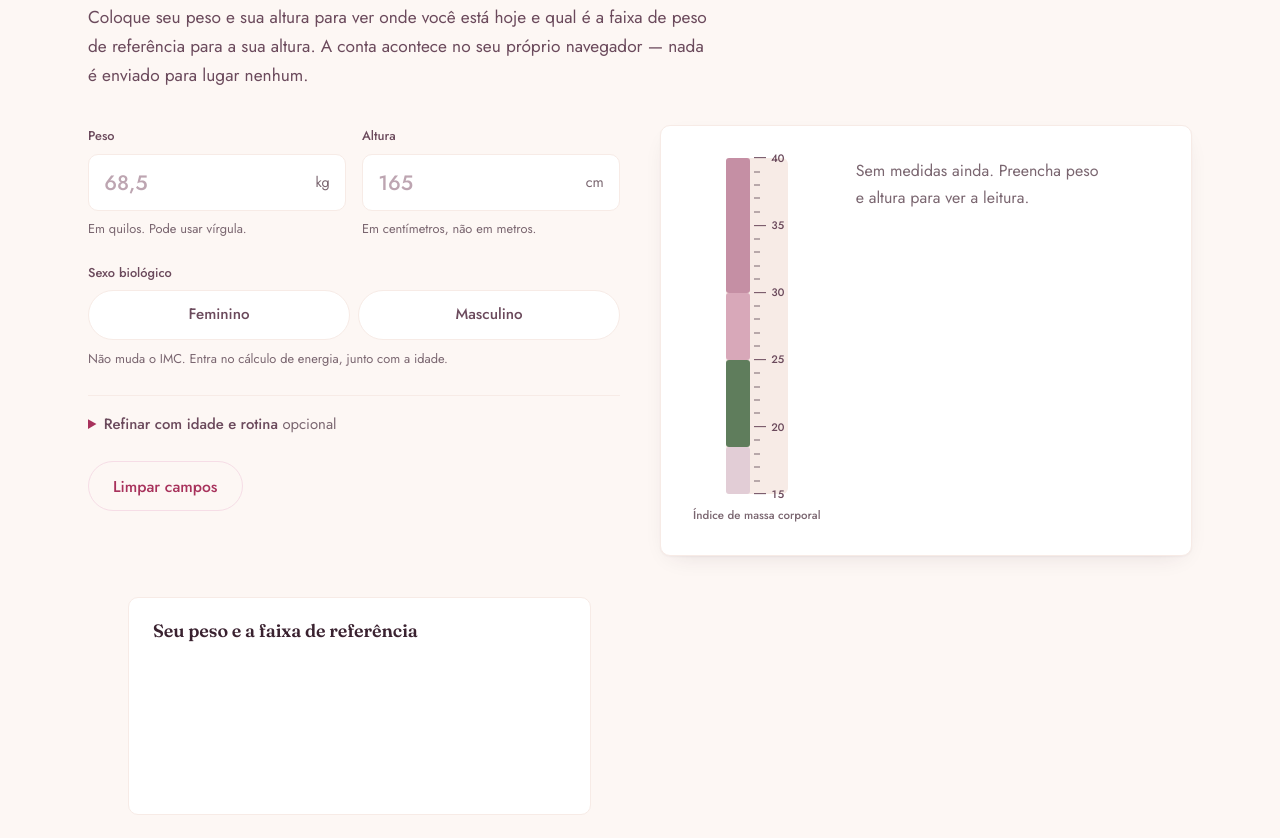
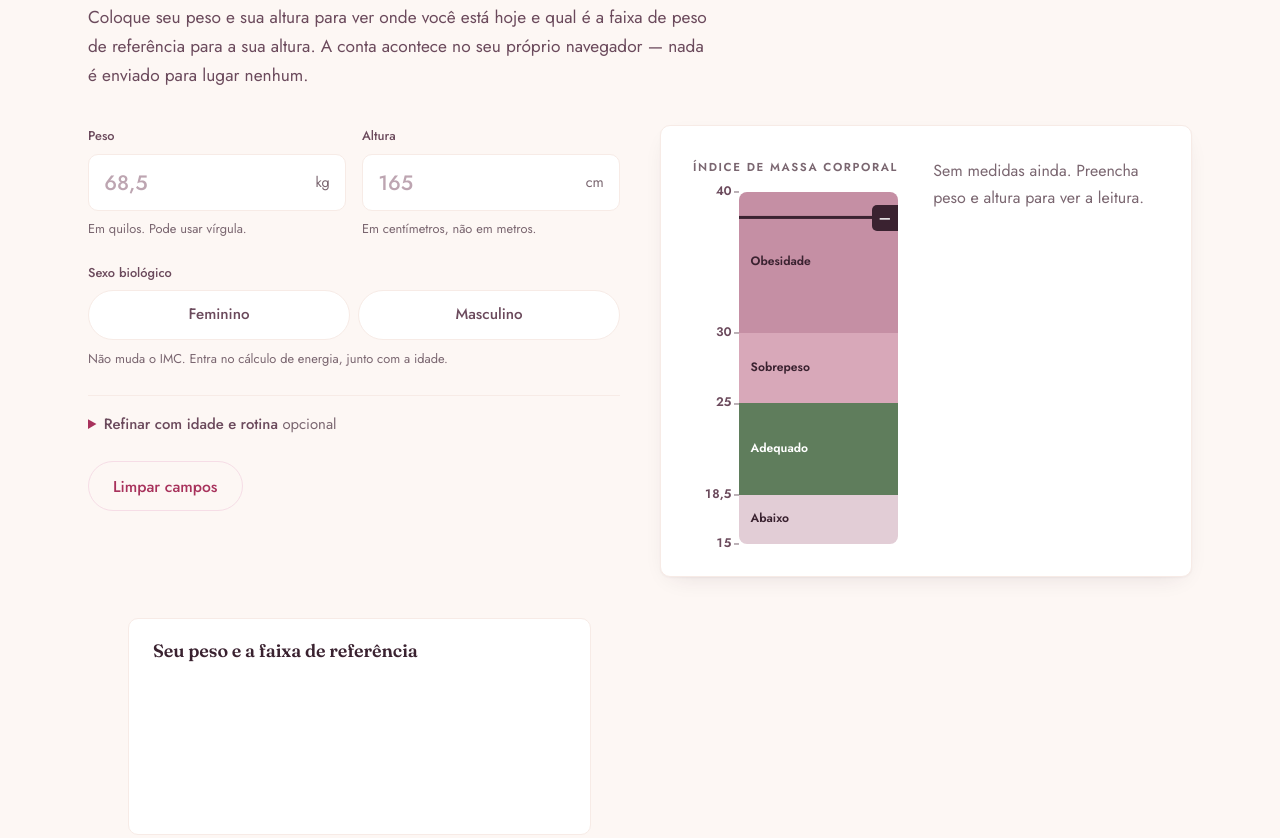
Before and after one commit to jeffersonfabre/carolverdan, a plain HTML site: page index.html in a window 1280 px wide. Shown: the part 793-1631 px from the top of the page. Drawn offline with Linux system fonts and the light colour scheme.

Commit message:
v1.3.0 — refaz a régua do IMC: faixas nomeadas e números só nos limites
A régua antiga tinha 26 traços e números de 5 em 5 que não diziam nada:
o visitante via 15 a 40 sem saber onde começa 'adequado'. Agora cada faixa
é um bloco com o próprio nome dentro (Abaixo, Adequado, Sobrepeso, Obesidade)
e a escala marca só os limites que importam: 15, 18,5, 25, 30 e 40.

- marcador vira uma linha cheia com o valor em etiqueta na borda, preso
  entre 3% e 97% para a etiqueta não ser cortada nos extremos
- a legenda 'Índice de massa corporal' virou título acima, em vez de texto
  solto flutuando ao lado no celular
- rótulos dos gráficos maiores no celular, onde o SVG encolhe junto com o painel

Co-Authored-By: Claude Opus 5 <noreply@anthropic.com>
Claude-Session: https://claude.ai/code/session_016k5odyvMzPmXTF3BZr4hXc

```diff
--- a/assets/app.js
+++ b/assets/app.js
@@ -50,7 +50,7 @@
      ========================================================= */
   var el = {};
   [ 'form-medidas','peso','altura','idade','rotina','erro','btn-limpar',
-    'regua-tracos','marcador','marcador-valor','leitura-vazia','leitura-corpo',
+    'marcador','marcador-valor','leitura-vazia','leitura-corpo',
     'imc-numero','imc-classe','imc-frase','faixa-peso','linha-diferenca','diferenca-rotulo',
     'diferenca-valor','linha-energia','energia-valor','anuncio',
     'visual','graf-faixa','faixa-desc','painel-projecao','graf-projecao','proj-desc',
@@ -89,18 +89,6 @@
     var v = parseFloat(limpo);
     return isFinite(v) ? v : NaN;
   }
-
-  /* ---------------- traços da régua ---------------- */
-  (function desenharEscala() {
-    var html = '';
-    for (var i = ESCALA_MIN; i <= ESCALA_MAX; i++) {
-      var pos = ((i - ESCALA_MIN) / (ESCALA_MAX - ESCALA_MIN)) * 100;
-      var forte = i % 5 === 0;
-      html += '<li style="bottom:' + pos + '%"' + (forte ? ' data-forte' : '') + '>'
-            + (forte ? '<span>' + i + '</span>' : '') + '</li>';
-    }
-    el.reguaTracos.innerHTML = html;
-  })();
 
   /* ---------------- classificação (OMS, adultos) ---------------- */
   function classificar(imc) {
@@ -179,7 +167,7 @@
     el.imcClasse.textContent = c.nome;
     el.imcFrase.textContent = c.frase;
 
-    var pos = Math.max(0, Math.min(100, ((imc - ESCALA_MIN) / (ESCALA_MAX - ESCALA_MIN)) * 100));
+    var pos = Math.max(3, Math.min(97, ((imc - ESCALA_MIN) / (ESCALA_MAX - ESCALA_MIN)) * 100));
     el.marcador.hidden = false;
     el.marcador.style.bottom = pos + '%';
     el.marcadorValor.textContent = num(imc, 1);
--- a/assets/style.css
+++ b/assets/style.css
@@ -267,33 +267,52 @@ a { color: var(--vinho); text-decoration-thickness: 1px; text-underline-offset:
   border-radius: var(--raio); padding: clamp(1.4rem, 3.5vw, 2rem);
   box-shadow: var(--sombra);
 }
-.regua-bloco { display: flex; flex-direction: column; align-items: center; gap: .9rem; }
-.regua { position: relative; width: 62px; height: clamp(280px, 42vh, 380px);
-  background: var(--areia-2); border-radius: 6px; }
-.regua-faixa { position: absolute; left: 0; width: 24px; border-radius: 3px; }
-.regua-faixa[data-faixa="baixo"]     { bottom: 0;   height: 14%; background: #e2cdd6; }
-.regua-faixa[data-faixa="adequado"]  { bottom: 14%; height: 26%; background: var(--salvia); }
-.regua-faixa[data-faixa="sobrepeso"] { bottom: 40%; height: 20%; background: #d8a8b9; }
-.regua-faixa[data-faixa="obesidade"] { bottom: 60%; height: 40%; background: #c58fa4; }
+.regua-bloco { min-width: 0; }
+.regua-titulo {
+  font-size: .72rem; font-weight: 600; letter-spacing: .14em; text-transform: uppercase;
+  color: var(--cinza); margin: 0 0 .9rem;
+}
+.regua-corpo { position: relative; display: flex; gap: .5rem; }
 
-.regua-tracos { list-style: none; margin: 0; padding: 0; }
-.regua-tracos li { position: absolute; left: 28px; right: 0; display: flex;
-  align-items: center; gap: .35rem; transform: translateY(50%); }
-.regua-tracos li::before { content: ""; display: block; height: 1px; width: 6px; background: var(--cinza); }
-.regua-tracos li[data-forte]::before { width: 12px; background: var(--ameixa-suave); }
-.regua-tracos li span { font-size: .68rem; font-weight: 500; color: var(--ameixa-suave);
-  font-variant-numeric: tabular-nums; }
+/* números só nos limites que importam, alinhados à borda da faixa */
+.regua-escala { list-style: none; margin: 0; padding: 0; position: relative; width: 2.4rem; }
+.regua-escala li {
+  position: absolute; right: 0; transform: translateY(50%);
+  font-size: .78rem; font-weight: 600; color: var(--ameixa-suave);
+  font-variant-numeric: tabular-nums; white-space: nowrap;
+}
+.regua-escala li::after {
+  content: ""; position: absolute; right: -.5rem; top: 50%;
+  width: .35rem; height: 1px; background: var(--cinza);
+}
 
-.marcador { position: absolute; left: -8px; right: -8px; transform: translateY(50%);
-  transition: bottom .45s cubic-bezier(.22,1,.36,1); }
-.marcador-linha { display: block; height: 2px; width: 40px; background: var(--vinho); }
+.regua {
+  position: relative; flex: 1 1 auto; max-width: 11rem;
+  height: clamp(300px, 44vh, 360px);
+  display: flex; flex-direction: column;
+  border-radius: 8px; overflow: hidden;
+}
+.regua-faixa {
+  display: flex; align-items: center; padding: 0 .7rem;
+  font-size: .76rem; font-weight: 600; color: var(--ameixa);
+  line-height: 1.15;
+}
+.regua-faixa[data-faixa="obesidade"] { flex: 0 0 40%; background: #c58fa4; }
+.regua-faixa[data-faixa="sobrepeso"] { flex: 0 0 20%; background: #d8a8b9; }
+.regua-faixa[data-faixa="adequado"]  { flex: 0 0 26%; background: var(--salvia); color: var(--branco); }
+.regua-faixa[data-faixa="baixo"]     { flex: 0 0 14%; background: #e2cdd6; }
+
+.marcador {
+  position: absolute; left: 0; right: 0; transform: translateY(50%);
+  display: flex; align-items: center; pointer-events: none;
+  transition: bottom .45s cubic-bezier(.22,1,.36,1);
+}
+.marcador-linha { flex: 1 1 auto; height: 3px; background: var(--ameixa); }
 .marcador-valor {
-  position: absolute; left: 46px; top: 50%; transform: translateY(-50%);
-  background: var(--vinho); color: var(--branco); font-size: .78rem; font-weight: 600;
-  font-variant-numeric: tabular-nums; padding: .15rem .45rem; border-radius: 5px; white-space: nowrap;
+  flex: none; background: var(--ameixa); color: var(--branco);
+  font-size: .82rem; font-weight: 700; font-variant-numeric: tabular-nums;
+  padding: .12rem .45rem; border-radius: 5px 0 0 5px; white-space: nowrap;
 }
-.regua-legenda { font-size: .72rem; font-weight: 500; color: var(--cinza);
-  margin: 0; text-align: center; max-width: 8rem; line-height: 1.3; }
 
 .leitura { min-width: 0; }
 .leitura-vazia { color: var(--cinza); font-size: 1rem; max-width: 26ch; }
@@ -312,9 +331,7 @@ a { color: var(--vinho); text-decoration-thickness: 1px; text-underline-offset:
 
 @media (max-width: 40rem) {
   .instrumento { grid-template-columns: 1fr; }
-  .regua-bloco { flex-direction: row; align-items: center; gap: 1.2rem; }
-  .regua { height: 260px; }
-  .regua-legenda { text-align: left; }
+  .regua { max-width: none; height: 290px; }
 }
 
 /* ---------- gráficos ---------- */
@@ -353,6 +370,13 @@ a { color: var(--vinho); text-decoration-thickness: 1px; text-underline-offset:
 .chave-rapida { background: var(--vinho); }
 .chave-lenta  { background: #c98fa6; }
 .gr-desc { font-size: .84rem; color: var(--cinza); margin: .8rem 0 0; line-height: 1.5; max-width: 60ch; }
+
+/* no celular o SVG encolhe junto com o painel: aumenta a fonte em
+   unidades do viewBox para o rótulo não virar letra de formiga */
+@media (max-width: 40rem) {
+  .g-rotulo, .g-rotulo-forte { font-size: 14px; }
+  .g-valor { font-size: 16px; }
+}
 
 .calc-nota {
   margin: 2rem 0 0; font-size: .92rem; color: var(--ameixa-suave);
--- a/index.html
+++ b/index.html
@@ -22,12 +22,12 @@
 <meta property="og:image:height" content="420">
 <meta name="twitter:card" content="summary_large_image">
 
-<link rel="icon" href="assets/favicon.svg?v=1.2.1" type="image/svg+xml">
+<link rel="icon" href="assets/favicon.svg?v=1.3.0" type="image/svg+xml">
 
 <link rel="preload" href="assets/fontes/fraunces-latin-700-normal.woff2" as="font" type="font/woff2" crossorigin>
 <link rel="preload" href="assets/fontes/jost-latin-400-normal.woff2" as="font" type="font/woff2" crossorigin>
-<link rel="preload" as="image" href="assets/caroline.webp?v=1.2.1">
-<link rel="stylesheet" href="assets/style.css?v=1.2.1">
+<link rel="preload" as="image" href="assets/caroline.webp?v=1.3.0">
+<link rel="stylesheet" href="assets/style.css?v=1.3.0">
 </head>
 <body>
 
@@ -55,7 +55,7 @@
     <div class="conteiner heroi-bloco">
 
       <div class="heroi-topo">
-        <img class="retrato" src="assets/caroline.webp?v=1.2.1" width="140" height="140"
+        <img class="retrato" src="assets/caroline.webp?v=1.3.0" width="140" height="140"
              alt="Caroline Verdan, acadêmica de Nutrição."
              fetchpriority="high" decoding="async">
         <div class="heroi-nome">
@@ -165,19 +165,27 @@
 
         <div class="instrumento">
           <div class="regua-bloco">
+          <p class="regua-titulo">Índice de massa corporal</p>
+          <div class="regua-corpo">
+            <ul class="regua-escala" aria-hidden="true">
+              <li style="bottom:100%">40</li>
+              <li style="bottom:60%">30</li>
+              <li style="bottom:40%">25</li>
+              <li style="bottom:14%">18,5</li>
+              <li style="bottom:0">15</li>
+            </ul>
             <div class="regua" id="regua">
-              <div class="regua-faixa" data-faixa="baixo"></div>
-              <div class="regua-faixa" data-faixa="adequado"></div>
-              <div class="regua-faixa" data-faixa="sobrepeso"></div>
-              <div class="regua-faixa" data-faixa="obesidade"></div>
-              <ul class="regua-tracos" id="regua-tracos" aria-hidden="true"></ul>
+              <div class="regua-faixa" data-faixa="obesidade"><span>Obesidade</span></div>
+              <div class="regua-faixa" data-faixa="sobrepeso"><span>Sobrepeso</span></div>
+              <div class="regua-faixa" data-faixa="adequado"><span>Adequado</span></div>
+              <div class="regua-faixa" data-faixa="baixo"><span>Abaixo</span></div>
               <div class="marcador" id="marcador" hidden>
                 <span class="marcador-linha"></span>
                 <span class="marcador-valor" id="marcador-valor">—</span>
               </div>
             </div>
-            <p class="regua-legenda">Índice de massa corporal</p>
           </div>
+        </div>
 
           <div class="leitura">
             <p class="leitura-vazia" id="leitura-vazia">
@@ -517,7 +525,7 @@
       <div class="credito">
         <span class="credito-rotulo">Desenvolvido por</span>
         <a class="credito-bloco" href="mailto:domdevlabs@gmail.com">
-          <img class="credito-logo" src="assets/domdevlabs.png?v=1.2.1" width="188" height="160"
+          <img class="credito-logo" src="assets/domdevlabs.png?v=1.3.0" width="188" height="160"
                alt="Logo da DomDevLabs" loading="lazy" decoding="async">
           <span class="credito-dados">
             <strong>DomDevLabs</strong>
@@ -528,7 +536,7 @@
       </div>
     </div>
 
-    <p class="rodape-versao">v1.2.1</p>
+    <p class="rodape-versao">v1.3.0</p>
   </div>
 </footer>
 
@@ -542,7 +550,7 @@
 {"@context":"https://schema.org","@type":"Person","name":"Caroline Verdan","description":"Acadêmica de Nutrição que publica conteúdo educativo sobre alimentação e hábitos do dia a dia.","url":"https://caroline-verdan.vercel.app/","jobTitle":"Acadêmica de Nutrição","knowsLanguage":"pt-BR","address":{"@type":"PostalAddress","addressLocality":"Rio de Janeiro","addressRegion":"RJ","addressCountry":"BR"},"sameAs":["https://instagram.com/carolinevbernardo"]}
 </script>
 
-<script defer src="assets/desenho.js?v=1.2.1"></script>
-<script defer src="assets/app.js?v=1.2.1"></script>
+<script defer src="assets/desenho.js?v=1.3.0"></script>
+<script defer src="assets/app.js?v=1.3.0"></script>
 </body>
 </html>
```
Also changed, not shown: 1 other file.
